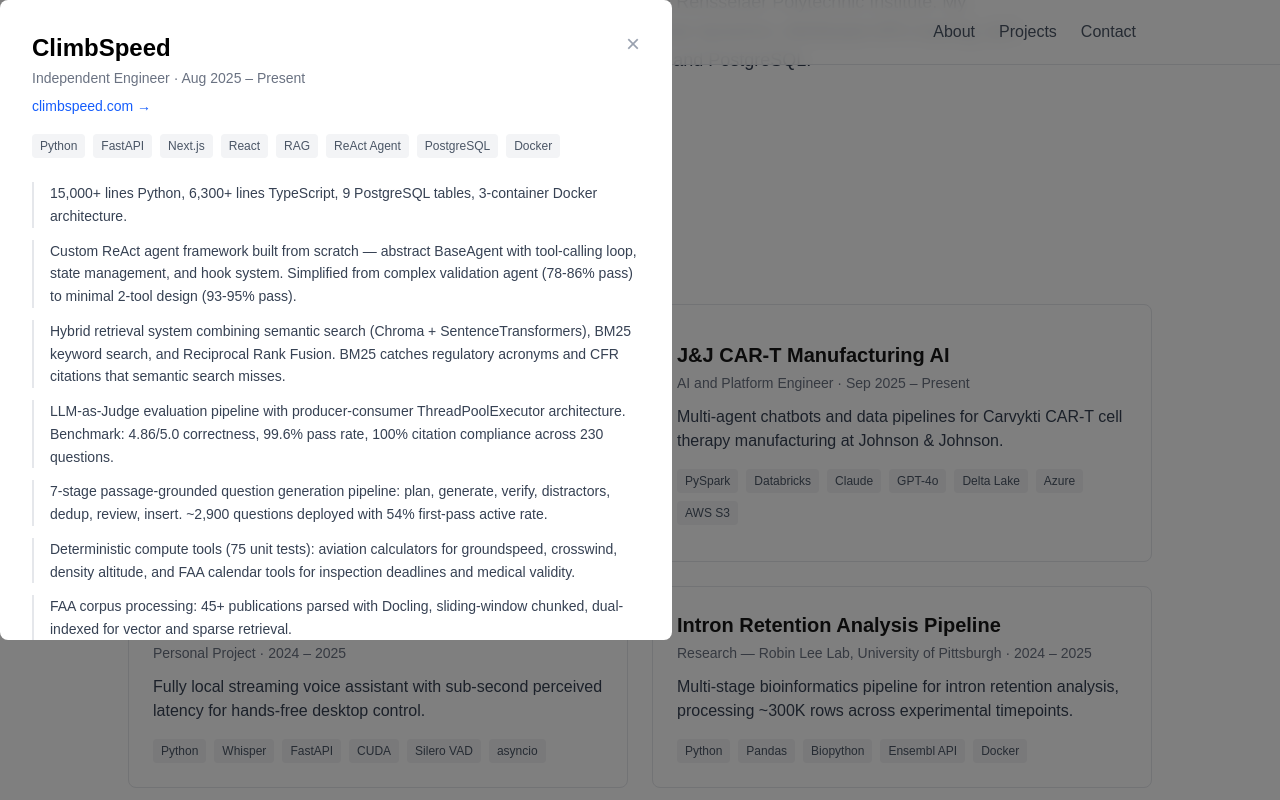
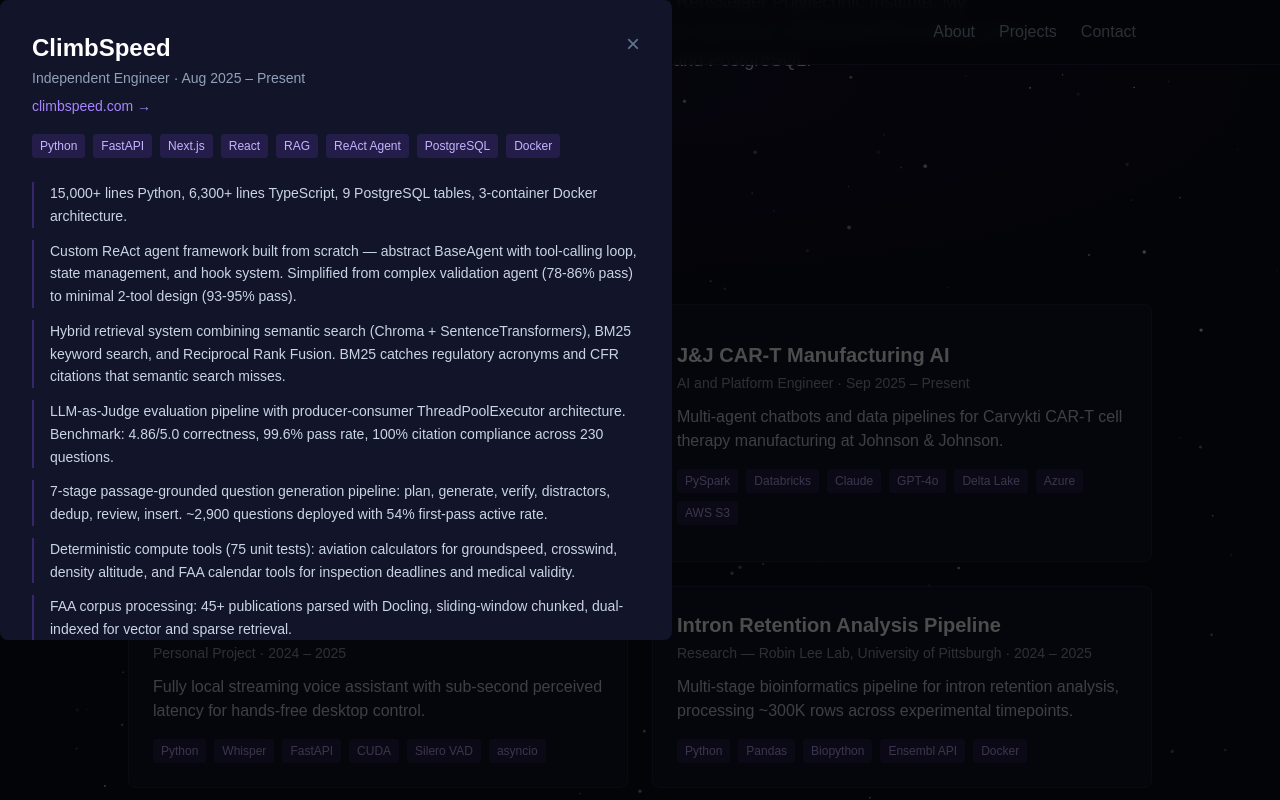
Before and after one commit to David-Antolick/antolick_website, a Next.js app: page / in a window 1280 px wide. Both pictures are taken after a click on the button 378 px from the left and 1571 px from the top of the page. Shown: the part 1139-1939 px from the top of the page. Built offline with nearby package versions, Linux system fonts and the light colour scheme.

Commit message:
Adding some style!

```diff
--- a/app/globals.css
+++ b/app/globals.css
@@ -1,8 +1,8 @@
 @import "tailwindcss";
 
 :root {
-  --background: #ffffff;
-  --foreground: #171717;
+  --background: #0b0d1a;
+  --foreground: #e2e8f0;
 }
 
 @theme inline {
@@ -22,3 +22,22 @@
   color: var(--foreground);
   font-family: Arial, Helvetica, sans-serif;
 }
+
+/* Subtle purple nebula glow at top */
+body::before {
+  content: "";
+  position: fixed;
+  top: -20%;
+  left: 50%;
+  transform: translateX(-50%);
+  width: 120%;
+  height: 60%;
+  background: radial-gradient(
+    ellipse at center,
+    rgba(124, 58, 237, 0.08) 0%,
+    rgba(124, 58, 237, 0.03) 40%,
+    transparent 70%
+  );
+  pointer-events: none;
+  z-index: -1;
+}
--- a/app/layout.tsx
+++ b/app/layout.tsx
@@ -3,6 +3,7 @@
 import "./globals.css";
 import Nav from "@/components/Nav";
 import Footer from "@/components/Footer";
+import Starfield from "@/components/Starfield";
 
 const geistSans = Geist({
   variable: "--font-geist-sans",
@@ -30,6 +31,7 @@
       <body
         className={`${geistSans.variable} ${geistMono.variable} antialiased`}
       >
+        <Starfield />
         <Nav />
         <main>{children}</main>
         <Footer />
--- a/components/About.tsx
+++ b/components/About.tsx
@@ -2,8 +2,8 @@
   return (
     <section id="about" className="py-20 px-4">
       <div className="max-w-3xl mx-auto">
-        <h2 className="text-3xl font-bold mb-8">About</h2>
-        <div className="space-y-4 text-lg leading-relaxed text-gray-700">
+        <h2 className="text-3xl font-bold mb-8 text-white">About</h2>
+        <div className="space-y-4 text-lg leading-relaxed text-slate-300">
           <p>
             I build AI systems that ship to production and solve real problems.
             Currently I&apos;m an AI and Platform Engineer at Johnson &amp;
--- a/components/Hero.tsx
+++ b/components/Hero.tsx
@@ -20,13 +20,13 @@
       className="min-h-[70vh] flex items-center justify-center px-4"
     >
       <div className="max-w-3xl text-center">
-        <h1 className="text-4xl md:text-6xl font-bold tracking-tight">
+        <h1 className="text-4xl md:text-6xl font-bold tracking-tight bg-gradient-to-r from-violet-400 via-purple-400 to-violet-300 bg-clip-text text-transparent">
           David Antolick
         </h1>
-        <p className="text-xl md:text-2xl mt-4 text-gray-600">
+        <p className="text-xl md:text-2xl mt-4 text-violet-400">
           AI/ML Engineer
         </p>
-        <p className="text-lg mt-3 text-gray-500 max-w-xl mx-auto">
+        <p className="text-lg mt-3 text-slate-400 max-w-xl mx-auto">
           Building production agentic systems, RAG pipelines, and LLM
           evaluation infrastructure.
         </p>
@@ -41,7 +41,7 @@
                   ? undefined
                   : "noopener noreferrer"
               }
-              className="text-gray-500 hover:text-gray-900 transition-colors"
+              className="text-slate-400 hover:text-violet-300 transition-colors"
             >
               {link.label}
             </a>
--- a/components/Nav.tsx
+++ b/components/Nav.tsx
@@ -12,9 +12,9 @@
   const [mobileOpen, setMobileOpen] = useState(false);
 
   return (
-    <nav className="sticky top-0 z-50 bg-white/80 backdrop-blur border-b border-gray-200">
+    <nav className="sticky top-0 z-50 bg-[#0b0d1a]/80 backdrop-blur border-b border-[#1e2140]">
       <div className="max-w-5xl mx-auto px-4 flex items-center justify-between h-16">
-        <a href="#hero" className="font-bold text-lg">
+        <a href="#hero" className="font-bold text-lg hover:text-violet-400 transition-colors">
           David Antolick
         </a>
 
@@ -24,7 +24,7 @@
             <li key={link.href}>
               <a
                 href={link.href}
-                className="text-gray-600 hover:text-gray-900 transition-colors"
+                className="text-slate-400 hover:text-violet-400 transition-colors"
               >
                 {link.label}
               </a>
@@ -34,7 +34,7 @@
 
         {/* Mobile hamburger */}
         <button
-          className="md:hidden p-2"
+          className="md:hidden p-2 text-slate-400"
           onClick={() => setMobileOpen(!mobileOpen)}
           aria-label={mobileOpen ? "Close menu" : "Open menu"}
         >
@@ -65,12 +65,12 @@
 
       {/* Mobile dropdown */}
       {mobileOpen && (
-        <ul className="md:hidden px-4 pb-4 border-t border-gray-100">
+        <ul className="md:hidden px-4 pb-4 border-t border-[#1e2140] bg-[#0b0d1a]/95">
           {NAV_LINKS.map((link) => (
             <li key={link.href}>
               <a
                 href={link.href}
-                className="block py-2 text-gray-600 hover:text-gray-900"
+                className="block py-2 text-slate-400 hover:text-violet-400"
                 onClick={() => setMobileOpen(false)}
               >
                 {link.label}
--- a/components/ProjectCard.tsx
+++ b/components/ProjectCard.tsx
@@ -11,18 +11,18 @@
     <>
       <button
         onClick={() => setIsOpen(true)}
-        className="text-left border border-gray-200 rounded-lg p-6 hover:shadow-md transition-shadow cursor-pointer"
+        className="text-left bg-[#12152a] border border-[#1e2140] rounded-lg p-6 hover:border-violet-500/50 hover:shadow-[0_0_20px_rgba(139,92,246,0.15)] transition-all cursor-pointer"
       >
-        <h3 className="text-xl font-semibold">{project.title}</h3>
-        <p className="text-sm text-gray-500 mt-1">
+        <h3 className="text-xl font-semibold text-white">{project.title}</h3>
+        <p className="text-sm text-slate-400 mt-1">
           {project.role} &middot; {project.dates}
         </p>
-        <p className="mt-3 text-gray-700">{project.summary}</p>
+        <p className="mt-3 text-slate-300">{project.summary}</p>
         <div className="flex flex-wrap gap-2 mt-4">
           {project.tags.map((tag) => (
             <span
               key={tag}
-              className="text-xs px-2 py-1 bg-gray-100 text-gray-600 rounded"
+              className="text-xs px-2 py-1 bg-violet-500/15 text-violet-300 rounded"
             >
               {tag}
             </span>
--- a/components/ProjectModal.tsx
+++ b/components/ProjectModal.tsx
@@ -26,19 +26,19 @@
     <dialog
       ref={dialogRef}
       onClose={onClose}
-      className="max-w-2xl w-full rounded-lg p-0 backdrop:bg-black/50"
+      className="max-w-2xl w-full rounded-lg p-0 bg-[#12152a] text-slate-200 backdrop:bg-black/70"
     >
       <div className="p-8 max-h-[80vh] overflow-y-auto">
         <div className="flex justify-between items-start gap-4">
           <div>
-            <h3 className="text-2xl font-bold">{project.title}</h3>
-            <p className="text-sm text-gray-500 mt-1">
+            <h3 className="text-2xl font-bold text-white">{project.title}</h3>
+            <p className="text-sm text-slate-400 mt-1">
               {project.role} &middot; {project.dates}
             </p>
           </div>
           <button
             onClick={onClose}
-            className="text-gray-400 hover:text-gray-600 text-2xl leading-none flex-shrink-0"
+            className="text-slate-500 hover:text-violet-400 text-2xl leading-none flex-shrink-0 transition-colors"
             aria-label="Close"
           >
             &times;
@@ -50,7 +50,7 @@
             href={project.link}
             target="_blank"
             rel="noopener noreferrer"
-            className="text-blue-600 hover:text-blue-800 mt-2 inline-block text-sm"
+            className="text-violet-400 hover:text-violet-300 mt-2 inline-block text-sm transition-colors"
           >
             {project.linkLabel || "View Project"} &rarr;
           </a>
@@ -60,7 +60,7 @@
           {project.tags.map((tag) => (
             <span
               key={tag}
-              className="text-xs px-2 py-1 bg-gray-100 text-gray-600 rounded"
+              className="text-xs px-2 py-1 bg-violet-500/15 text-violet-300 rounded"
             >
               {tag}
             </span>
@@ -71,7 +71,7 @@
           {project.details.map((detail, i) => (
             <li
               key={i}
-              className="text-sm leading-relaxed text-gray-700 pl-4 border-l-2 border-gray-200"
+              className="text-sm leading-relaxed text-slate-300 pl-4 border-l-2 border-violet-500/30"
             >
               {detail}
             </li>
--- a/components/Projects.tsx
+++ b/components/Projects.tsx
@@ -5,7 +5,7 @@
   return (
     <section id="projects" className="py-20 px-4">
       <div className="max-w-5xl mx-auto">
-        <h2 className="text-3xl font-bold mb-8">Projects</h2>
+        <h2 className="text-3xl font-bold mb-8 text-white">Projects</h2>
         <div className="grid grid-cols-1 md:grid-cols-2 gap-6">
           {projects.map((project) => (
             <ProjectCard key={project.id} project={project} />
--- /dev/null
+++ b/components/Starfield.tsx
@@ -0,0 +1,79 @@
+"use client";
+
+import { useEffect, useRef } from "react";
+
+interface Star {
+  x: number;
+  y: number;
+  radius: number;
+  opacity: number;
+  twinkleSpeed: number;
+  twinkleOffset: number;
+}
+
+export default function Starfield() {
+  const canvasRef = useRef<HTMLCanvasElement>(null);
+
+  useEffect(() => {
+    const canvas = canvasRef.current;
+    if (!canvas) return;
+
+    const ctx = canvas.getContext("2d");
+    if (!ctx) return;
+
+    let animationId: number;
+    let stars: Star[] = [];
+
+    function resize() {
+      canvas!.width = window.innerWidth;
+      canvas!.height = window.innerHeight;
+      initStars();
+    }
+
+    function initStars() {
+      const count = Math.floor(
+        (canvas!.width * canvas!.height) / 5000
+      );
+      stars = Array.from({ length: count }, () => ({
+        x: Math.random() * canvas!.width,
+        y: Math.random() * canvas!.height,
+        radius: Math.random() * 1.5 + 0.5,
+        opacity: Math.random() * 0.8 + 0.2,
+        twinkleSpeed: Math.random() * 0.02 + 0.005,
+        twinkleOffset: Math.random() * Math.PI * 2,
+      }));
+    }
+
+    function draw(time: number) {
+      ctx!.clearRect(0, 0, canvas!.width, canvas!.height);
+
+      for (const star of stars) {
+        const twinkle =
+          Math.sin(time * star.twinkleSpeed + star.twinkleOffset) * 0.3 + 0.7;
+        ctx!.beginPath();
+        ctx!.arc(star.x, star.y, star.radius, 0, Math.PI * 2);
+        ctx!.fillStyle = `rgba(255, 255, 255, ${star.opacity * twinkle})`;
+        ctx!.fill();
+      }
+
+      animationId = requestAnimationFrame(draw);
+    }
+
+    resize();
+    animationId = requestAnimationFrame(draw);
+    window.addEventListener("resize", resize);
+
+    return () => {
+      cancelAnimationFrame(animationId);
+      window.removeEventListener("resize", resize);
+    };
+  }, []);
+
+  return (
+    <canvas
+      ref={canvasRef}
+      className="fixed inset-0 -z-10 pointer-events-none"
+      aria-hidden="true"
+    />
+  );
+}
```
Also changed, not shown: components/Footer.tsx (+6 -6 lines).
